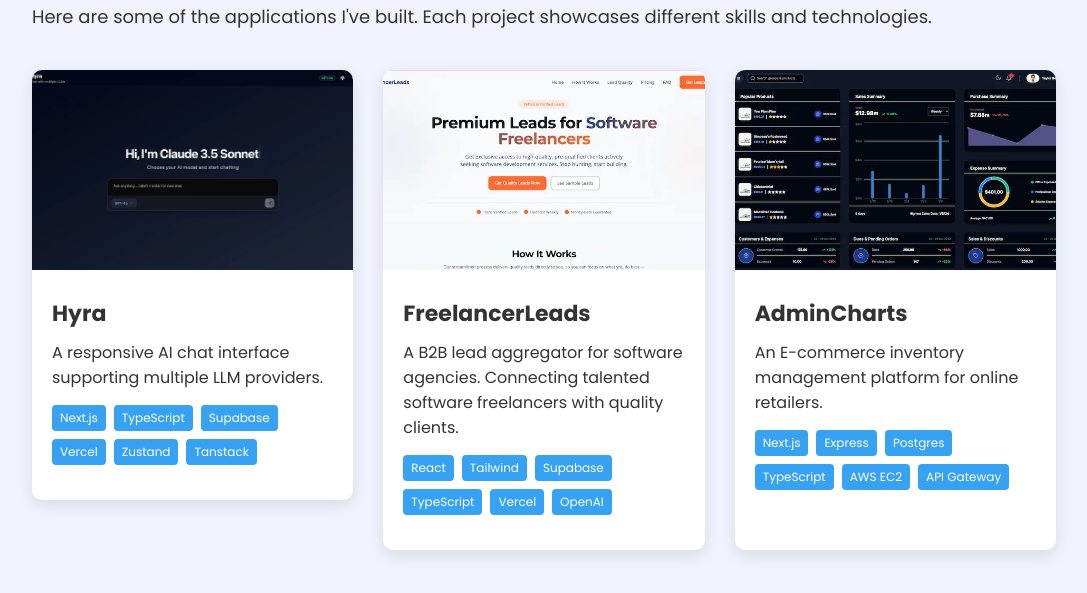
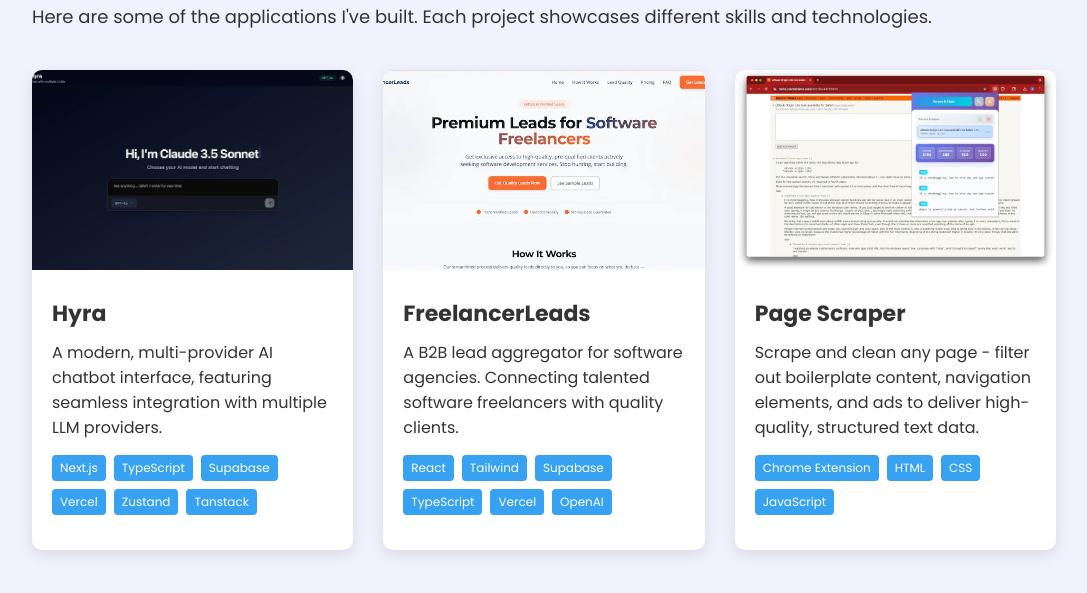
Before and after one commit to TaylorBeck/TaylorBeck.github.io, a plain HTML site: page portfolio.html in a window 1280 px wide. Shown: the part 209-802 px from the top of the page, without its empty margins (96-1183 px from the left). Drawn offline with nearby package versions, Linux system fonts and the light colour scheme.

Commit message:
Update portfolio

```diff
--- a/portfolio.html
+++ b/portfolio.html
@@ -55,7 +55,7 @@
                 <img src="hyrachat.webp" alt="Hyra Chat">
                 <div class="portfolio-item-content">
                   <h3>Hyra</h3>
-                  <p>A responsive AI chat interface supporting multiple LLM providers.</p>
+                  <p>A modern, multi-provider AI chatbot interface, featuring seamless integration with multiple LLM providers.</p>
                   <div class="portfolio-item-tags">
                     <span>Next.js</span>
                     <span>TypeScript</span>
@@ -87,17 +87,15 @@
             </a>
 
             <div class="portfolio-item animate-item">
-              <img src="inventory.webp" alt="Admin Charts">
+              <img src="pagescraper.webp" alt="Page Scraper">
               <div class="portfolio-item-content">
-                <h3>AdminCharts</h3>
-                <p>An E-commerce inventory management platform for online retailers.</p>
+                <h3>Page Scraper</h3>
+                <p>Scrape and clean any page - filter out boilerplate content, navigation elements, and ads to deliver high-quality, structured text data.</p>
                 <div class="portfolio-item-tags">
-                  <span>Next.js</span>
-                  <span>Express</span>
-                  <span>Postgres</span>
-                  <span>TypeScript</span>
-                  <span>AWS EC2</span>
-                  <span>API Gateway</span>
+                  <span>Chrome Extension</span>
+                  <span>HTML</span>
+                  <span>CSS</span>
+                  <span>JavaScript</span>
                 </div>
               </div>
             </div>
```
Also changed, not shown: inventory.webp (deleted), pagescraper.webp (added).
